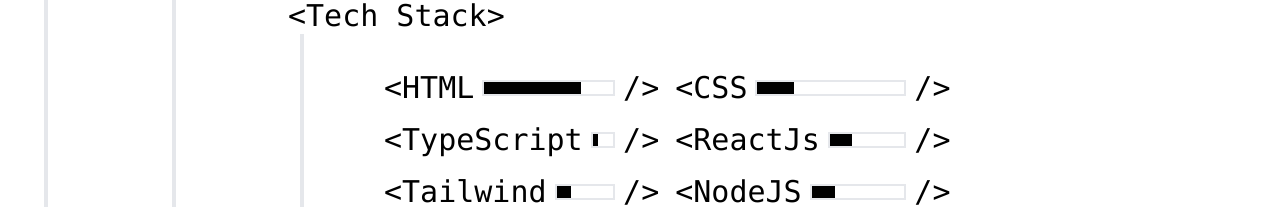
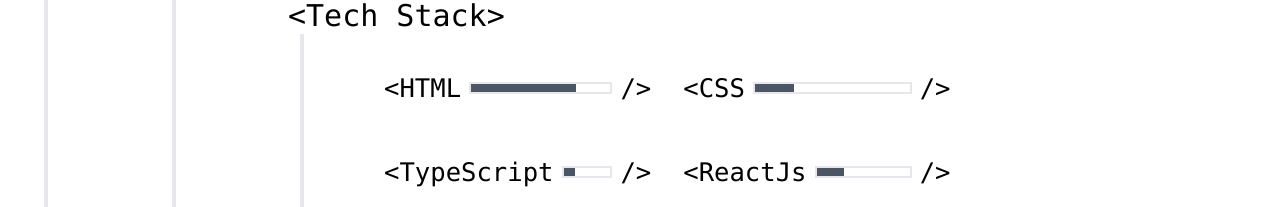
Before and after one commit to rakshit0960/personal-portfolio, a React (Vite) app: page / in a window 1280 px wide. Shown: the part 614-821 px from the top of the page. Built offline with nearby package versions, Linux system fonts and the light colour scheme.

Commit message:
updated skills components

```diff
--- a/src/components/SingleComponentWrapper.tsx
+++ b/src/components/SingleComponentWrapper.tsx
@@ -1,9 +1,9 @@
-export default function SingleComponentWrapper({name, children}: {name: string, children: JSX.Element | JSX.Element[] | string}) {
+export default function SingleComponentWrapper({name, children, fontSize = '1.875rem'}: {name: string, fontSize?: string, children: JSX.Element | JSX.Element[] | string}) {
   return (
         <div className="flex items-center">
-            <code className= "text-3xl">{`<${name}`}</code>
+            <code className= "text-3xl" style={{fontSize: fontSize}}>{`<${name}`}</code>
                 <div className="w-full mx-2"> {children} </div>
-            <code className= "text-3xl">{`/>`}</code>
+            <code className= "text-3xl" style={{fontSize: fontSize}}>{`/>`}</code>
         </div>
     )
 }
--- a/src/components/SkillComponent.tsx
+++ b/src/components/SkillComponent.tsx
@@ -3,9 +3,9 @@
 
 export default function SkillComponent({ skill }: { skill: ISkill }) {
   return (
-    <SingleComponentWrapper name={skill.name}>
-      <div className="border-2 h-4">
-        <div className="bg-black h-full" style={{width: `${skill.level}%`}}></div>
+    <SingleComponentWrapper name={skill.name} fontSize="1.6rem">
+      <div className="border-2 h-3">
+        <div className="bg-gray-600 h-full" style={{width: `${skill.level}%`}}></div>
       </div>
     </SingleComponentWrapper>
   );
--- a/src/components/SkillsSection.tsx
+++ b/src/components/SkillsSection.tsx
@@ -9,7 +9,7 @@
 export default function SkillsSection() {
   return (
     <SectionWrapper name='Tech Stack'>
-      <div className="grid grid-cols-2 gap-4">
+      <div className="grid grid-cols-2 gap-y-12 gap-x-8">
         {skillsList.map(skill => <SkillComponent skill={skill} key={skill.id}/>)}
       </div>
     </SectionWrapper>
```
